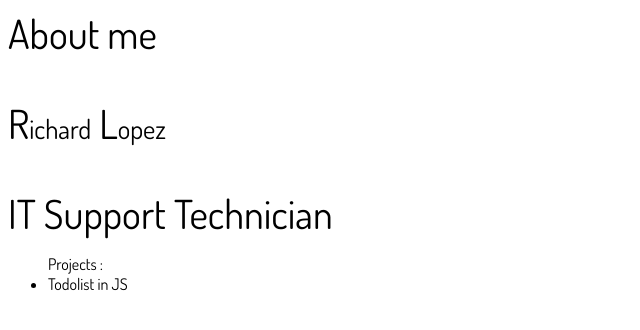
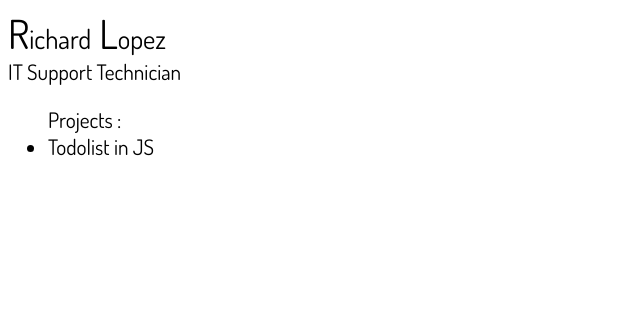
Before and after one commit to Ghostzer/ghostzer.github.io, a plain HTML site: page index.html in a window 1280 px wide. Shown: the whole page, without its empty margins (0-640 px from the left). Drawn offline with Linux system fonts and the light colour scheme.

Commit message:
Initial commit

```diff
--- a/index.html
+++ b/index.html
@@ -10,15 +10,14 @@
 
 <body>
     <header>
-        About me <br>
-        <p>R<span>ichard</span> L<span>opez</span></p>
+        R<span>ichard</span> L<span>opez</span>
+    </header>
         IT Support Technician
-    </header>
-
-    <ul> Projects :
-      <li><a href="#">Todolist in JS</a></li>
-    </ul>
-
+    <section>
+        <ul> Projects :
+            <li><a href="https://ghostzer.github.io/ToDo/todoListModal.html">Todolist in JS</a></li>
+        </ul>
+    </section>
 
 
 </body>
--- a/style.css
+++ b/style.css
@@ -1,5 +1,7 @@
 body {
   font-family: 'Dosis', sans-serif;
+  font-size: 16pt;
+
 }
 
 header {
@@ -21,3 +23,7 @@ a {
 a:link {
   color: black;
 }
+
+a:visited {
+  color: black;
+}
```
